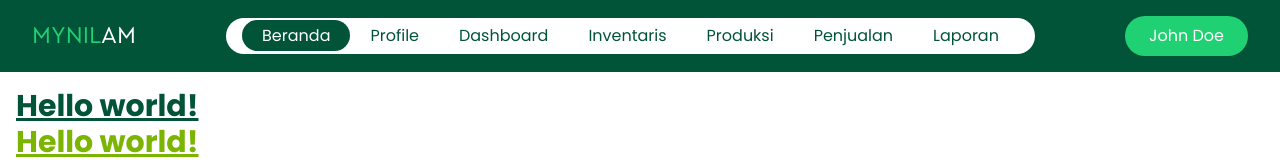
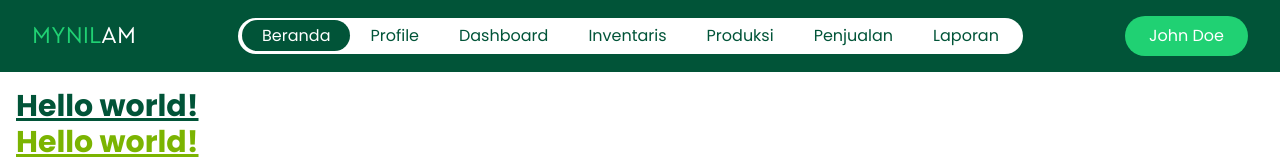
Before and after one commit to saptadi73/fe-mynilam-new, a Vue app: page / in a window 1280 px wide. Shown: the top 160 px of the page. Built offline with nearby package versions, Linux system fonts and the light colour scheme.

Commit message:
fix(navbar): change padding value

```diff
--- a/src/components/TheNavbar.vue
+++ b/src/components/TheNavbar.vue
@@ -1,7 +1,7 @@
 <template>
   <div class="flex items-center justify-between bg-primary py-4 px-8">
     <div class="font-cera text-white text-2xl"><span class="text-primary-3">MYNIL</span>AM</div>
-    <ul class="hidden lg:flex items-center text-primary bg-white rounded-full py-1.5 px-4">
+    <ul class="hidden lg:flex items-center text-primary bg-white rounded-full py-1.5 px-1">
       <li v-for="menu in menuList" class="cursor-pointer">
         <router-link :to="menu.path" class="px-5 py-1 rounded-full transition duration-500">
           {{ menu.name }}
```
